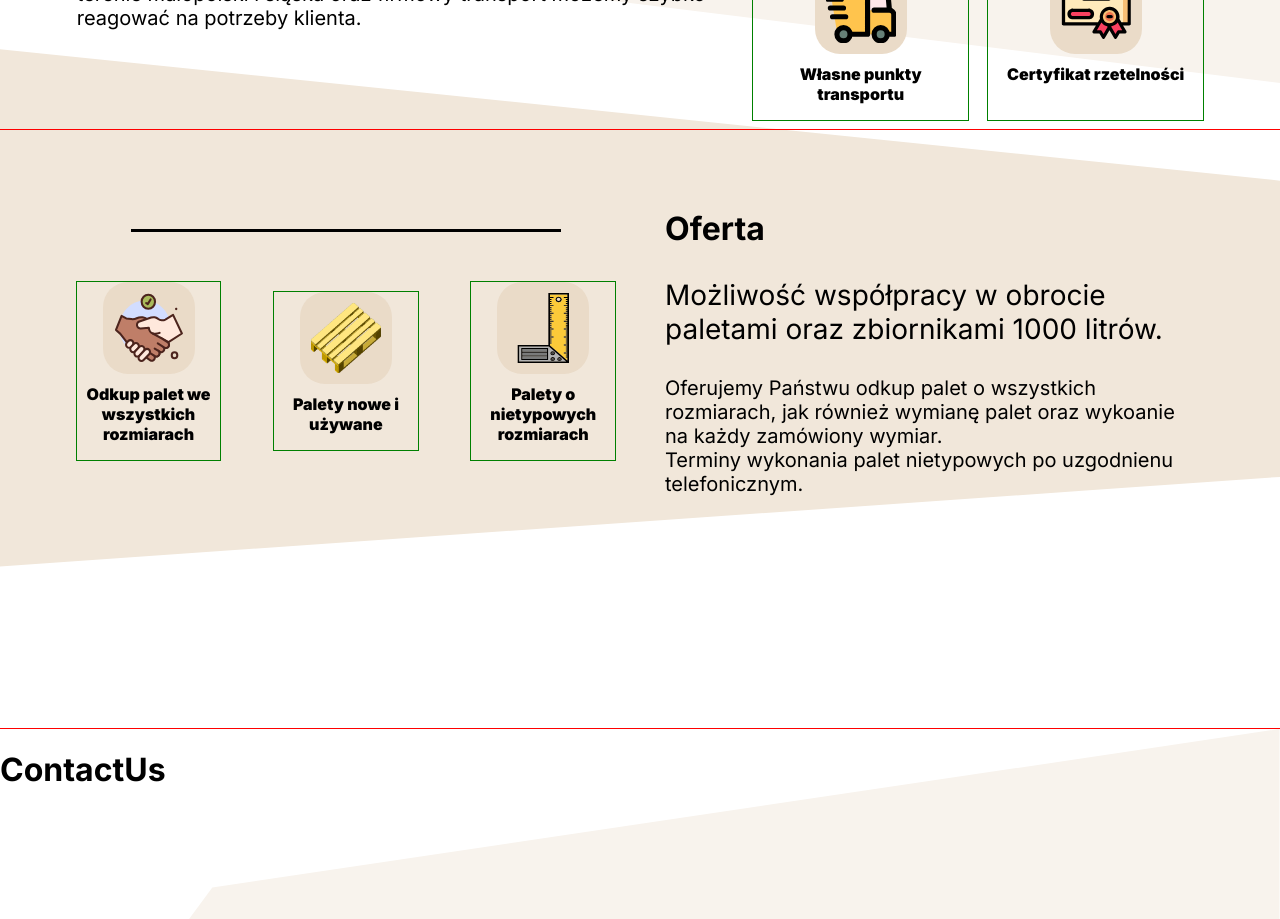
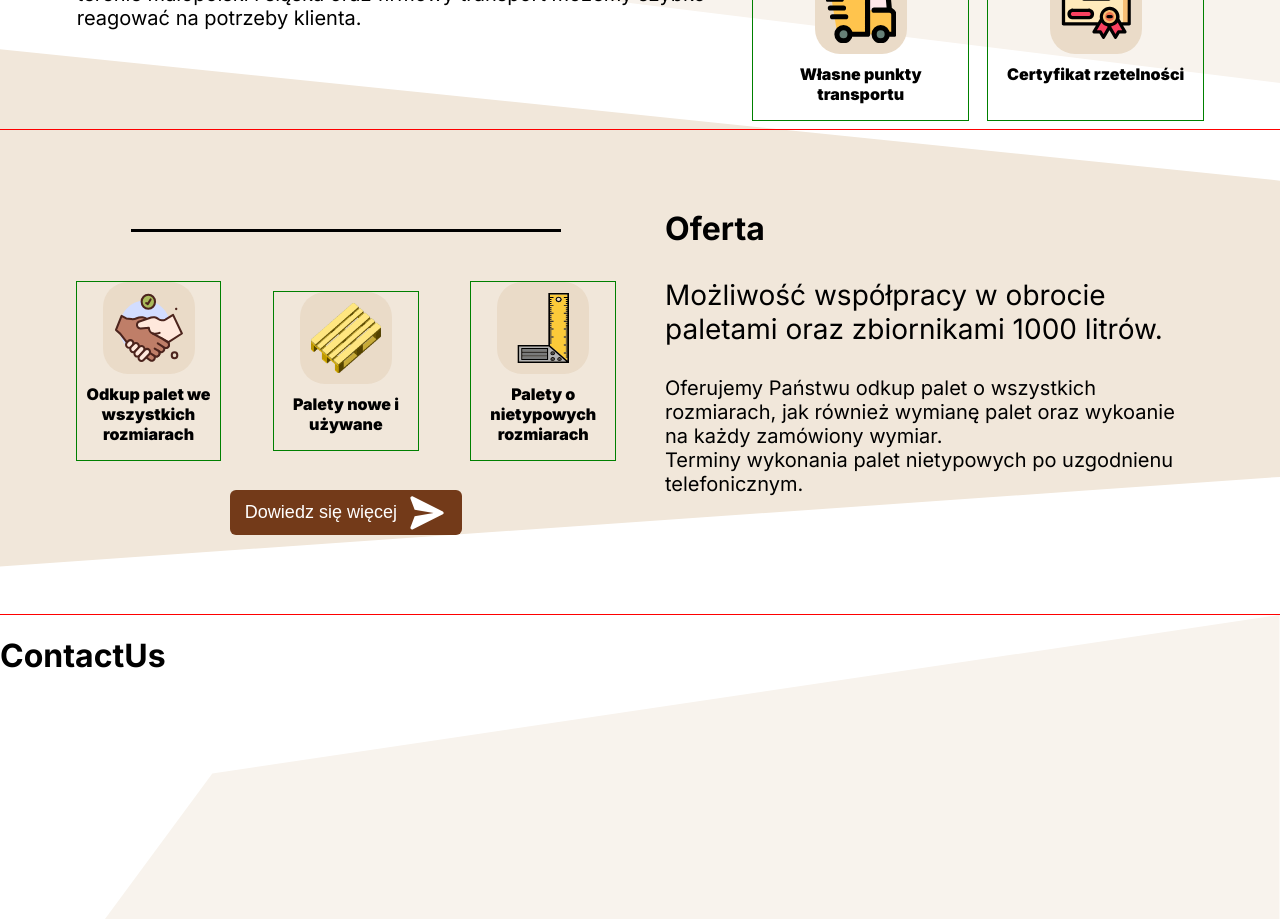
Before and after one commit to IamIGI/Pallet-sale-office-Company-website, a Next.js app: page / in a window 1280 px wide. Shown: the part 780-1699 px from the top of the page. Built offline with nearby package versions, Linux system fonts and the light colour scheme.

Commit message:
PFW-18-General button component

```diff
--- a/app/globals.scss
+++ b/app/globals.scss
@@ -49,6 +49,10 @@ p {
   font-size: var(--big-description-font);
 }
 
+button {
+  font-size: var(--button-font);
+}
+
 @media screen and (max-width: 1400px) {
   h1 {
     font-size: var(--title-font-medium);
@@ -63,6 +67,10 @@ p {
 
   p {
     font-size: var(--big-description-font-medium);
+  }
+
+  button {
+    font-size: var(--button-font-medium);
   }
 }
 
@@ -82,6 +90,9 @@ p {
   p {
     font-size: var(--big-description-font-small);
   }
+  button {
+    font-size: var(--button-font-small);
+  }
 }
 
 @media screen and (max-width: 1800px) {
--- a/app/page.tsx
+++ b/app/page.tsx
@@ -2,7 +2,7 @@ import AboutUsSection from '@/components/AboutUsSection/AboutUsSection';
 import ContactUsSection from '@/components/ContactUsSection/ContactUsSection';
 import MainHeadSection from '@/components/MainSection/MainHeadSection/MainHeadSection';
 import OfferSection from '@/components/OfferSection/OfferSection';
-import sectionsData from '@/assets/sectionsText/sectionsText.json';
+import sectionsData from '@/assets/sectionsText/offerAndAboutUsSection.json';
 import { SectionModel, Sections } from '@/models/sectionModel';
 
 export default async function HomePage() {
--- /dev/null
+++ b/components/Button/Button.module.scss
@@ -0,0 +1,35 @@
+.buttonWrapper {
+  height: 45px;
+  width: fit-content;
+  padding: 15px;
+
+  display: flex;
+  justify-content: center;
+  align-items: center;
+  gap: 10px;
+  background-color: var(--accent-color);
+  color: white;
+  font-weight: 700;
+  border-radius: 6px;
+  border: none;
+  font-weight: 400;
+  &:hover {
+    cursor: pointer;
+  }
+
+  @media screen and (max-width: 1005px) {
+    height: 40px;
+    padding: 10px;
+  }
+}
+
+.iconWrapper {
+  position: relative;
+  height: 50px;
+  width: 40px;
+
+  @media screen and (max-width: 1005px) {
+    height: 40px;
+    width: 30px;
+  }
+}
--- /dev/null
+++ b/components/Button/Button.tsx
@@ -0,0 +1,24 @@
+'use client';
+
+import classes from './Button.module.scss';
+import { useRouter } from 'next/navigation';
+
+import Image from 'next/image';
+
+interface Button {
+  icon?: any;
+  text?: string;
+  href: string;
+}
+
+export default function Button({ icon, text, href }: Button) {
+  const router = useRouter();
+  return (
+    <button className={classes.buttonWrapper} onClick={() => router.push(href)}>
+      {text}
+      <div className={classes.iconWrapper}>
+        <Image src={icon} alt={text || 'grafika'} fill />
+      </div>
+    </button>
+  );
+}
--- a/components/HeaderDefaultPage/HeaderDefaultPage.tsx
+++ b/components/HeaderDefaultPage/HeaderDefaultPage.tsx
@@ -1,12 +1,13 @@
 'use client';
 
-import BackButton from '../BackButton/BackButton';
+import Button from '../Button/Button';
 import classes from './HeaderDegaultPage.module.scss';
+import BackIcon from '@/assets/icons/BackIcon.svg';
 
 export default function HeaderDefaultPage() {
   return (
     <div className={classes.wrapper}>
-      <BackButton />
+      <Button icon={BackIcon} href={'/'} />
       <h1>PaletyEuro s.c</h1>
     </div>
   );
--- a/components/OfferSection/OfferSection.module.scss
+++ b/components/OfferSection/OfferSection.module.scss
@@ -2,7 +2,7 @@
   position: relative;
 
   height: fit-content;
-  min-height: 600px;
+  min-height: 450px;
 
   svg {
     color: var(--default-color-A);
@@ -92,7 +92,21 @@
   }
 }
 
+.displayOnBiggerScreen {
+  display: flex;
+}
+
+.displayOnMediumScreen {
+  display: none;
+}
+
 @media screen and (max-width: 1005px) {
+  .displayOnBiggerScreen {
+    display: none;
+  }
+  .displayOnMediumScreen {
+    display: flex;
+  }
   .contentWrapper {
     padding: 40px 0;
   }
--- a/components/OfferSection/OfferSection.tsx
+++ b/components/OfferSection/OfferSection.tsx
@@ -4,7 +4,9 @@ import classes from './OfferSection.module.scss';
 import positiveDeal from '@/assets/icons/PositiveDeal.svg';
 import euroPallet from '@/assets/icons/EuroPallet.png';
 import cornerMeasurement from '@/assets/icons/CornerMeasurement.svg';
+import sendMessage from '@/assets/icons/SendMessage.svg';
 import Tile from '../Tile/tile';
+import Button from '../Button/Button';
 
 export default function OfferSection({ data }: { data: SectionModel }) {
   const icons = [positiveDeal, euroPallet, cornerMeasurement];
@@ -44,12 +46,26 @@ export default function OfferSection({ data }: { data: SectionModel }) {
                 <Tile icons={[icons[2]]} index={0} text={data.tilesText[2]} />
               </div>
             </div>
+            <div className={classes.displayOnBiggerScreen}>
+              <Button
+                icon={sendMessage}
+                text="Dowiedz się więcej"
+                href={'/sub-page/offer'}
+              />
+            </div>
           </div>
 
           <div className={classes.rightSection}>
             <h1>{data.title}</h1>
             <h2>{data.excerpt}</h2>
             <p dangerouslySetInnerHTML={{ __html: data.description }} />
+            <div className={classes.displayOnMediumScreen}>
+              <Button
+                icon={sendMessage}
+                text="Dowiedz się więcej"
+                href={'/sub-page/offer'}
+              />
+            </div>
           </div>
         </div>
       </div>
--- a/scss/variables.scss
+++ b/scss/variables.scss
@@ -11,14 +11,17 @@
   --excerpt-font: 32px;
   --big-description-font: 24px;
   --small-description-font: 20px;
+  --button-font: 22px;
 
   --title-font-medium: 32px;
   --excerpt-font-medium: 28px;
   --big-description-font-medium: 20px;
   --small-description-font-medium: 16px;
+  --button-font-medium: 18px;
 
   --title-font-small: 28px;
   --excerpt-font-small: 24px;
   --big-description-font-small: 16px;
   --small-description-font-small: 14px;
+  --button-font-small: 16px;
 }
```
Also changed, not shown: assets/sectionsText/contactUsSection.json (added, +27 -0 lines), components/BackButton/BackButton.module.scss (deleted, +0 -15 lines), components/BackButton/BackButton.tsx (deleted, +0 -15 lines), assets/sectionsText/offerAndAboutUsSection.json (renamed from assets/sectionsText/sectionsText.json).
